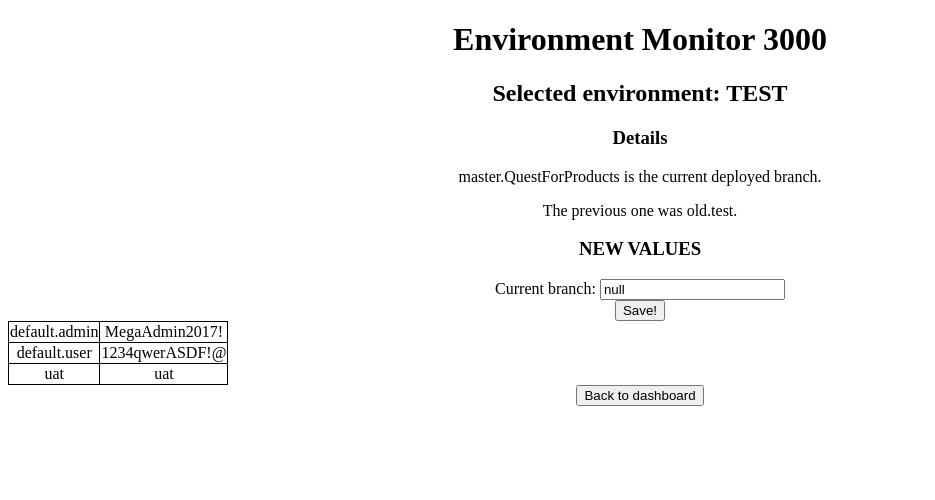
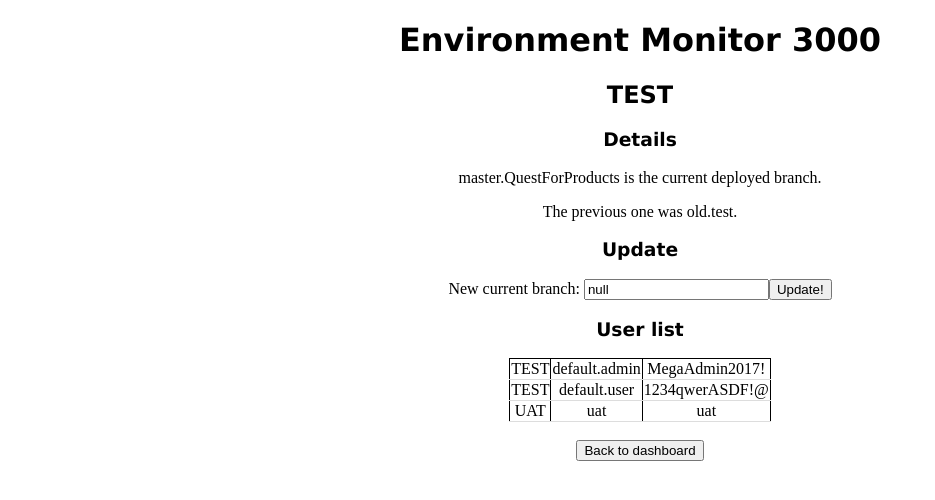
Before and after one commit to Pascutron/angular, an Angular app in the folder monitor2/: page /environments/1 in a window 1280 px wide. Shown: the top 500 px of the page, without its empty margins (0-935 px from the left). Built offline with nearby package versions, Linux system fonts and the light colour scheme.

Commit message:
added some fruit

```diff
--- a/monitor2/src/app/environment-details/environment-details.component.html
+++ b/monitor2/src/app/environment-details/environment-details.component.html
@@ -1,5 +1,5 @@
 <section *ngIf="environment">
-<h2>Selected environment: {{environment.name}}</h2>
+<h2>{{environment.name}}</h2>
 <h3>Details</h3>
 <p>
   {{environment.currentBranch}} is the current deployed branch.
@@ -10,19 +10,23 @@
 </section>
 
 <section>
-  <h3>NEW VALUES</h3>
+  <h3>Update</h3>
   <form (ngSubmit)="saveNewBranch()" #envForm="ngForm">
     <div>
-      <label for="newBranch"> Current branch: </label>
+      <label for="newBranch"> New current branch: </label>
       <input type="text" name="newBranch" [(ngModel)]="environment.newBranch" #newBranch="ngModel">
+      <button type="submit">Update!</button>
     </div>
-    <button type="submit">Save!</button>
   </form>
 </section>
 
+<h3>User list</h3>
 <section>
-  <table>
+  <table align="center">
     <tr *ngFor="let users of targetUsers">
+      <td>
+        {{users.environment}}
+      </td>
       <td>
         {{users.username}}
       </td>
@@ -32,7 +36,7 @@
     </tr>
   </table>
 </section>
-
+<br/>
 <button (click)="goToEnvironmentList()">Back to dashboard</button>
 
 <!-- required [(ngModel)]="environment.currentBranch" -->
--- a/monitor2/src/app/environment-details/environment-details.component.ts
+++ b/monitor2/src/app/environment-details/environment-details.component.ts
@@ -15,7 +15,9 @@ export class EnvironmentDetailsComponent implements OnInit, OnDestroy {
 
   environment: Environment;
   targetUsers: UserAccounts[] = [];
+  enviromentUsers: UserAccounts[];
   sub: any;
+
 
   constructor(private route:ActivatedRoute,
               private environmentService:EnvironmentServiceService,
@@ -27,15 +29,15 @@ export class EnvironmentDetailsComponent implements OnInit, OnDestroy {
         this.environment = this.environmentService.get(id);
         this.targetUsers = this.environmentService.getUsers();
 
-        var getEnviromentUsers = this.environment.name;
+        var getEnviromentForUsers = this.environment.name;
         var getAllUsers = this.targetUsers;
 
-        //let filtrado
-        //if()
+        //this.environmentUsers = this.getAllUsers.filter( user => user.getEnviromentForUsers === this.getEnviromentForUsers);
+
 
         console.log(getAllUsers);
         console.log('EL LENGHT = ' + getAllUsers.length);
-        console.log(getEnviromentUsers);
+        console.log(getEnviromentForUsers);
         console.log(id);
     })
 
--- a/monitor2/src/styles.css
+++ b/monitor2/src/styles.css
@@ -17,4 +17,9 @@ input.ng-invalid {
 table, th, td {
     border: 1px solid black;
     border-collapse: collapse;
+    border-bottom: 1px solid #ddd;
 }
+
+h1, h2, h3 {
+  font-family: Verdana;
+}
```
Also changed, not shown: monitor2/src/app/environment-service.service.ts (+11 -1 lines).
